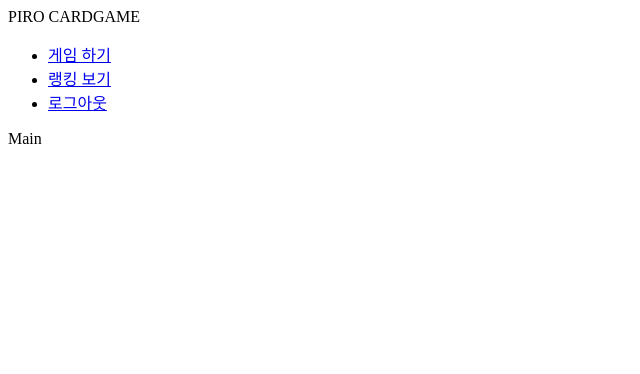
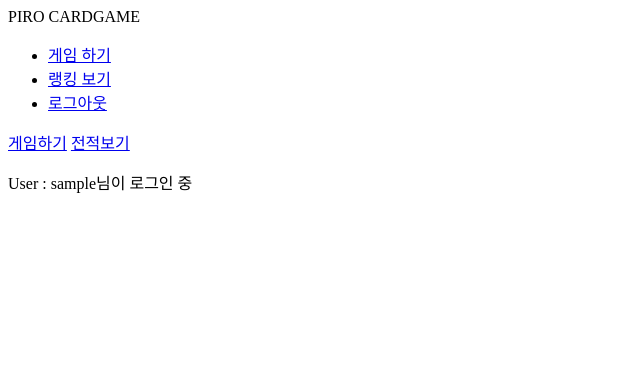
Before and after one commit to kshjessica/piro14_card-game, a Django app: page / in a window 1280 px wide. Shown: the top 374 px of the page, without its empty margins (0-640 px from the left). Run offline with Django 3.2, Linux system fonts and the light colour scheme; the visitor is signed in with stand-in values (Sample User, id 1).

Commit message:
game_main done

```diff
--- a/games/templates/games/game_main.html
+++ b/games/templates/games/game_main.html
@@ -1,5 +1,9 @@
 {% extends 'games/layout.html' %}
 
 {% block content %}
-<div class="">Main</div>
+    <a href="{% url 'games:game_attack' %}">게임하기</a>
+    {% if request.user.is_authenticated %}
+        <a href="{% url 'games:game_list' %}">전적보기</a>
+        <p>User : {{request.user.username}}님이 로그인 중</p>
+    {% endif %}
 {% endblock content %}
```
